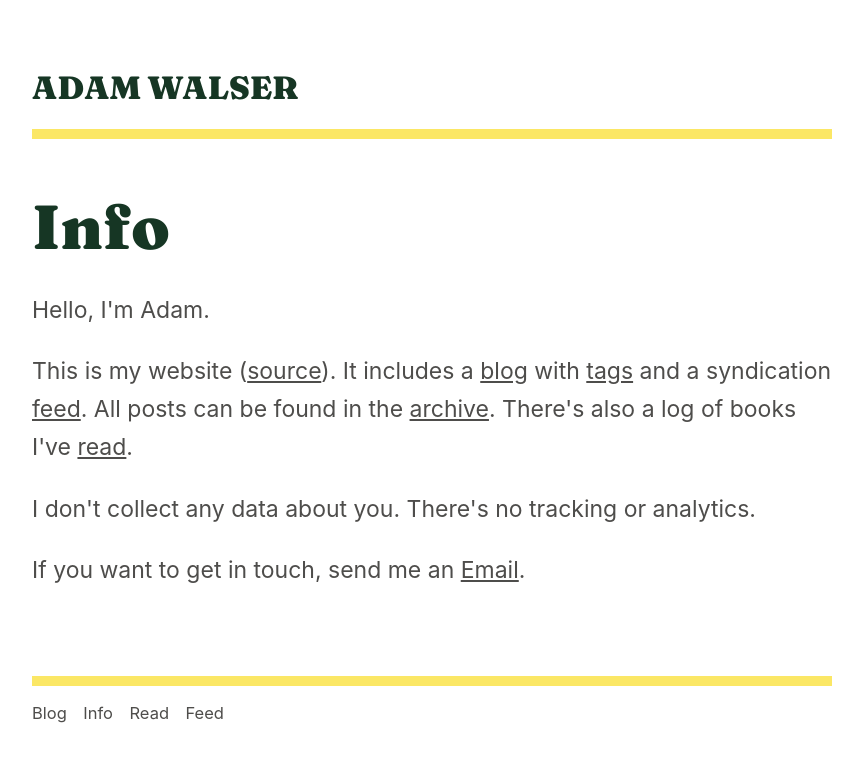
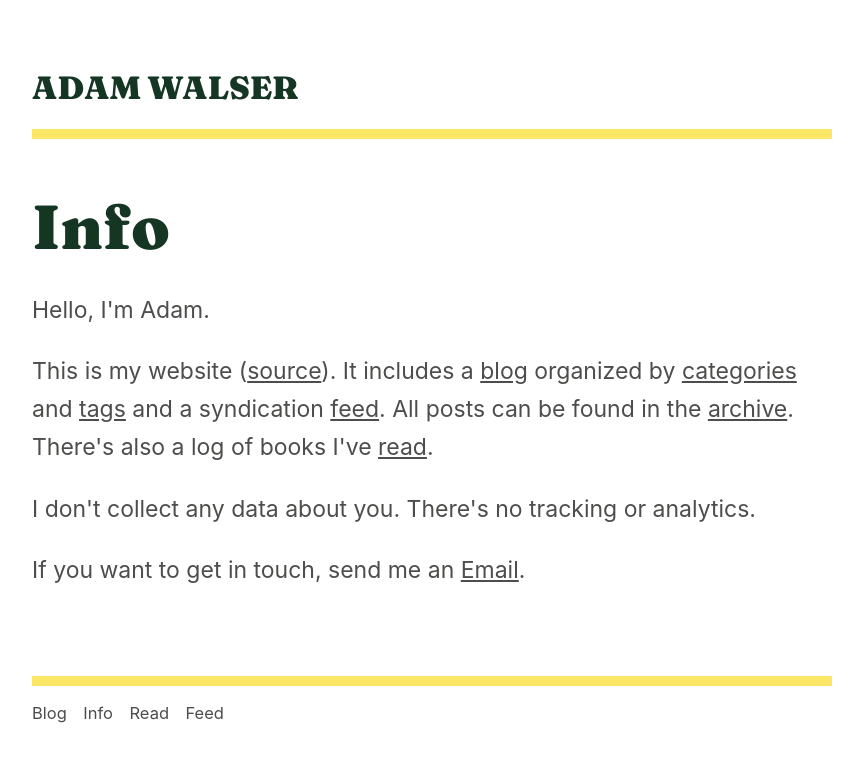
Before and after one commit to ajpwalser/ajpwalser.github.io, a Jekyll site: the page built from info.html, in a window 1280 px wide. Shown: the top 762 px of the page, without its empty margins (208-1071 px from the left). Built offline with Jekyll 4.4.1, drawn with Linux system fonts in a browser that asks for light colours; some web fonts are replaced.

Commit message:
Update info.html

```diff
--- a/info.html
+++ b/info.html
@@ -6,7 +6,7 @@
 
 <h2>Info</h2>
 <p class="first">Hello, I'm Adam.</p>
-<p>This is my website (<a href="https://github.com/ajpwalser/ajpwalser.github.io">source</a>). It includes a <a href="https://ajpwalser.github.io/">blog</a> with <a href="https://ajpwalser.github.io/tags/">tags</a> and a syndication <a href="https://ajpwalser.github.io/feed.xml">feed</a>. All posts can be found in the <a href="https://ajpwalser.github.io/archive/">archive</a>. There's also a log of books I've <a href="https://ajpwalser.github.io/read/">read</a>.</p>
+<p>This is my website (<a href="https://github.com/ajpwalser/ajpwalser.github.io">source</a>). It includes a <a href="https://ajpwalser.github.io/">blog</a> organized by <a href="https://ajpwalser.github.io/tags/">categories</a> and <a href="https://ajpwalser.github.io/tags/">tags</a> and a syndication <a href="https://ajpwalser.github.io/feed.xml">feed</a>. All posts can be found in the <a href="https://ajpwalser.github.io/archive/">archive</a>. There's also a log of books I've <a href="https://ajpwalser.github.io/read/">read</a>.</p>
 <p>I don't collect any data about you. There's no tracking or analytics.</p>
 <p>If you want to get in touch, send me an <a href="mailto:ajpwalser@gmail.com">Email</a>.</p>
 <div class="spacer"></div>
```
